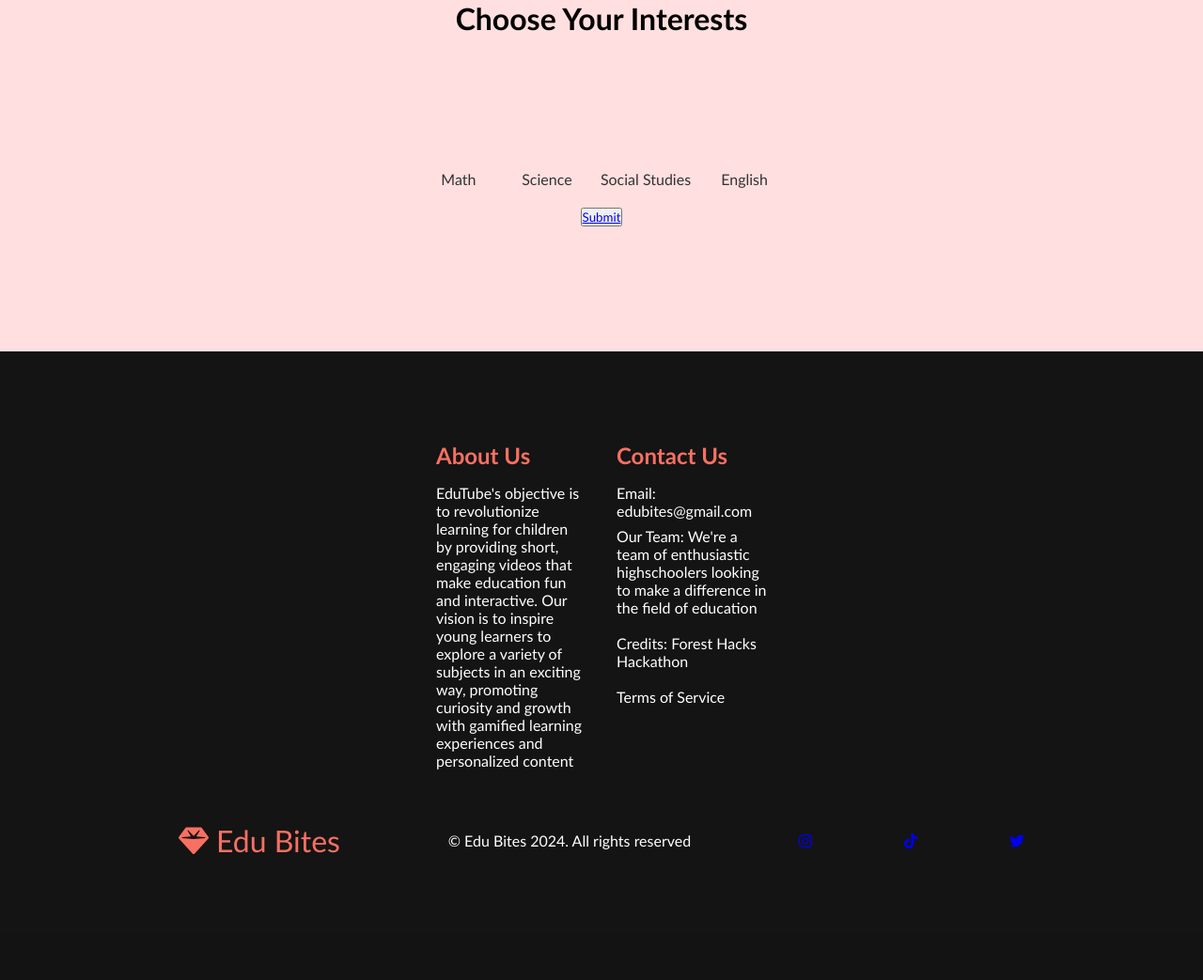
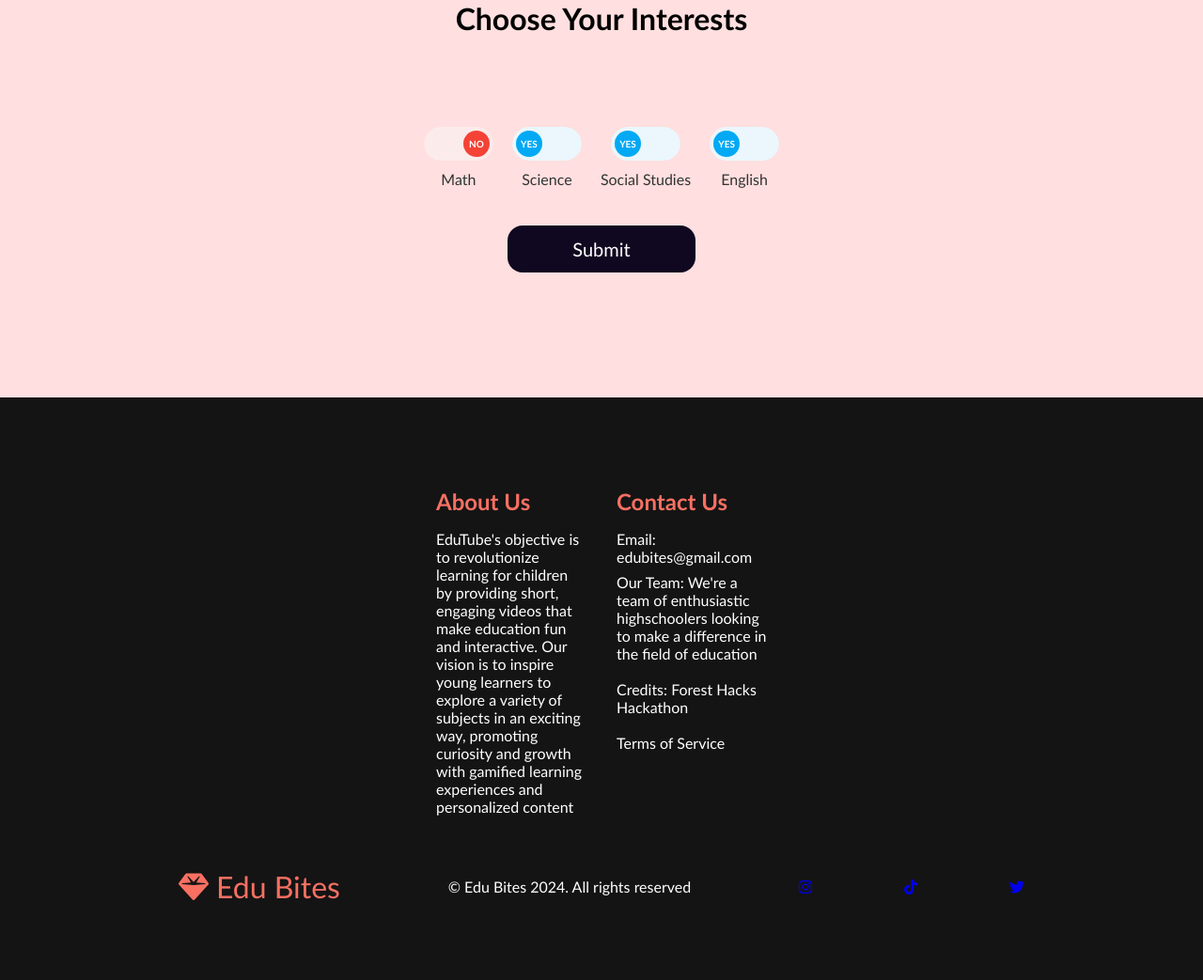
Before and after one commit to Randabble/ForestHacks-Hackathon, a Flask app: page /choice in a window 1280 px wide, after a click on "Math". Shown: the part 80-1123 px from the top of the page at 94% size. Before the commit the page ends 989 px from the top, so only its background shows below. Run offline with Flask 3, Linux system fonts and the light colour scheme; some libraries are stand-ins or nearby versions.

Commit message:
Fixed bugs regarding css & html link up

```diff
--- a/templates/choice.html
+++ b/templates/choice.html
@@ -4,7 +4,7 @@
   <meta charset="UTF-8">
   <meta name="viewport" content="width=device-width, initial-scale=1.0">
   <title>Edu Bites</title>
-  <link rel="stylesheet" href="../static/css/styles.css">
+  <link rel="stylesheet" href="styles.css">
   <script src="https://kit.fontawesome.com/dd5b6b608a.js" crossorigin="anonymous"></script>
 </head>
 <body style="background-color: rgb(255, 223, 223)">
--- a/static/css/styles.css
+++ b/templates/styles.css
@@ -174,13 +174,9 @@ nav ul li a:hover {
   font-size: 1.2em;
 }
 .cta-button:hover {
-<<<<<<< HEAD
   background-color: #f77062; /* More consistent with your brand color */
   color: #fff; /* Ensure text remains visible */
   transition: all 0.3s ease;
-=======
-  background-color: #ffb26b;
->>>>>>> 1c1402e68ebe7a5fdb19a594449391df09da5e49
 }
 
 /* Features Section */
@@ -365,12 +361,6 @@ nav ul li a:hover {
   bottom: 0;
   left: 0;
 }
-<<<<<<< HEAD
-/* Active state for interest buttons */
-.interests label:active {
-  transform: scale(0.95); /* Slightly reduce size */
-  background: radial-gradient(circle farthest-corner at 10% 20%, rgb(250, 41, 41) 17.8%, rgb(176, 176, 176) 100.2%);
-=======
 .knobs {
   z-index: 2;
 }
@@ -415,7 +405,6 @@ nav ul li a:hover {
   color: white;
   text-decoration: none;
   font-size: 20px;
->>>>>>> 1c1402e68ebe7a5fdb19a594449391df09da5e49
 }
 /* Submit button styling */
 .submit-container {
```
